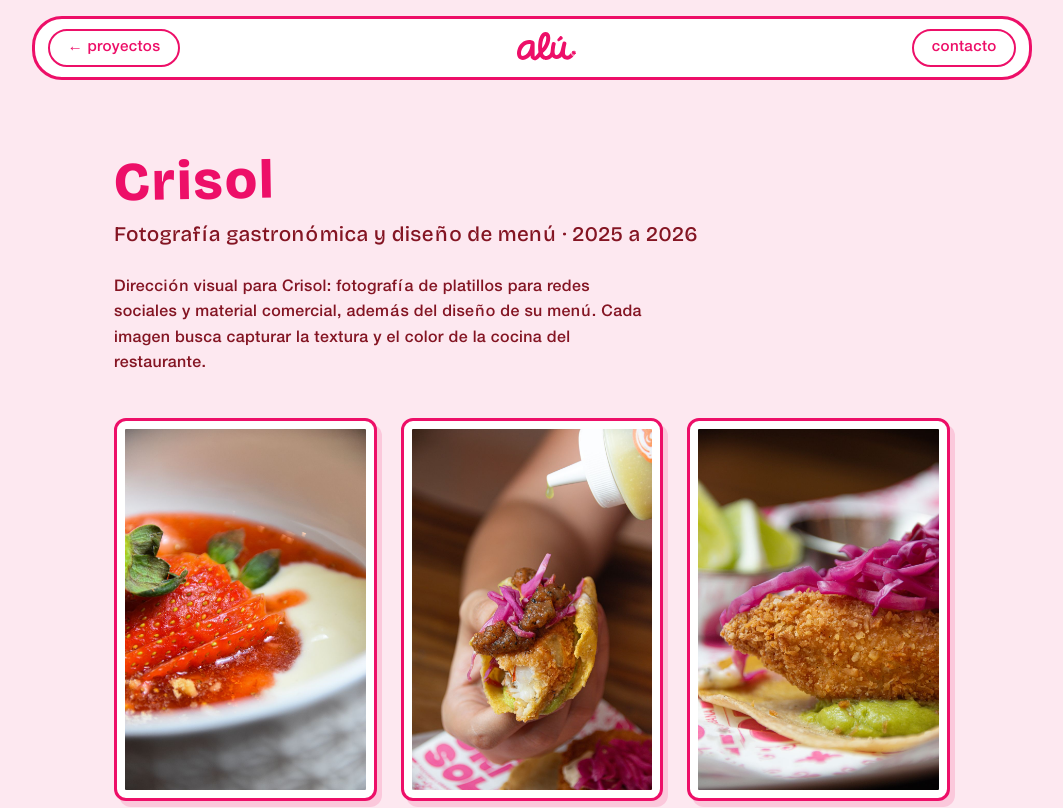
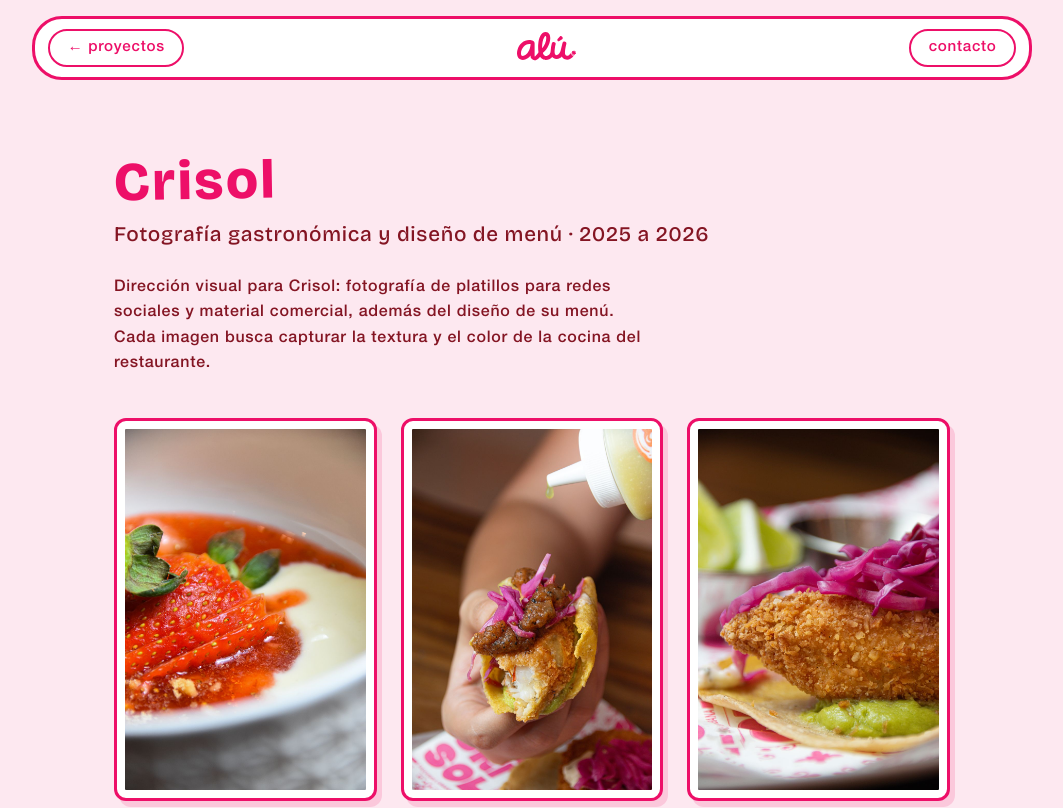
Before and after one commit to jasonesquivel/AluciaDesing, a plain HTML site: page proyectos/crisol.html in a window 1280 px wide. Shown: the top 808 px of the page, without its empty margins (108-1171 px from the left). Drawn offline with nearby package versions, Linux system fonts and the light colour scheme.

Commit message:
fix big?

```diff
--- a/proyectos/crisol.html
+++ b/proyectos/crisol.html
@@ -8,8 +8,8 @@
   <link rel="preconnect" href="https://fonts.googleapis.com">
   <link rel="preconnect" href="https://fonts.gstatic.com" crossorigin>
   <link href="https://fonts.googleapis.com/css2?family=Bricolage+Grotesque:opsz,wght@12..96,400..800&display=swap" rel="stylesheet">
-  <link rel="stylesheet" href="../styles.css">
-  <link rel="stylesheet" href="proyecto.css">
+  <link rel="stylesheet" href="../styles.css?v=3">
+  <link rel="stylesheet" href="proyecto.css?v=3">
 </head>
 <body class="project-page">
   <nav class="nav">
@@ -84,6 +84,6 @@
       <img src="../assets/crisol/menu-2.jpg" alt="Diseño de menú de Crisol, cara interior" loading="lazy" decoding="async">
     </div>
   </main>
-  <script src="proyecto.js"></script>
+  <script src="proyecto.js?v=3"></script>
 </body>
 </html>
--- a/proyectos/proyecto.js
+++ b/proyectos/proyecto.js
@@ -38,36 +38,3 @@
     if (e.key === 'Escape') close();
   });
 })();
-
-
-// Da un respiro a las vocales acentuadas y a la eñe para que el acento no se
-// encime con la letra de al lado (independiente de la fuente/dispositivo).
-(function () {
-  const ACC = /[\u00E1\u00E9\u00ED\u00F3\u00FA\u00FC\u00F1\u00C1\u00C9\u00CD\u00D3\u00DA\u00DC\u00D1]/;
-  const SKIP = { SCRIPT: 1, STYLE: 1, TEXTAREA: 1, NOSCRIPT: 1 };
-  const walker = document.createTreeWalker(document.body, NodeFilter.SHOW_TEXT, {
-    acceptNode(n) {
-      if (!n.nodeValue || !ACC.test(n.nodeValue)) return NodeFilter.FILTER_REJECT;
-      const p = n.parentNode;
-      if (!p || SKIP[p.nodeName] || p.classList.contains('accent-space')) return NodeFilter.FILTER_REJECT;
-      return NodeFilter.FILTER_ACCEPT;
-    }
-  });
-  const nodes = [];
-  let node;
-  while ((node = walker.nextNode())) nodes.push(node);
-  nodes.forEach((n) => {
-    const frag = document.createDocumentFragment();
-    for (const ch of n.nodeValue) {
-      if (ACC.test(ch)) {
-        const s = document.createElement('span');
-        s.className = 'accent-space';
-        s.textContent = ch;
-        frag.appendChild(s);
-      } else {
-        frag.appendChild(document.createTextNode(ch));
-      }
-    }
-    n.parentNode.replaceChild(frag, n);
-  });
-})();
--- a/styles.css
+++ b/styles.css
@@ -1,9 +1,9 @@
 /* Paleta del boceto PDF + papel de cuaderno */
 @font-face {
   font-family: "Helvetica Neue LT Pro";
-  src: url("assets/fonts/HelveticaNeueLTProMd.woff2") format("woff2"),
-       url("assets/fonts/HelveticaNeueLTProMd.woff") format("woff"),
-       url("assets/fonts/HelveticaNeueLTProMd.otf") format("opentype");
+  src: url("assets/fonts/HelveticaNeueLTProMd.woff2?v=3") format("woff2"),
+       url("assets/fonts/HelveticaNeueLTProMd.woff?v=3") format("woff"),
+       url("assets/fonts/HelveticaNeueLTProMd.otf?v=3") format("opentype");
   font-weight: 500;
   font-display: swap;
 }
@@ -30,20 +30,14 @@
   font-weight: 500;
   font-size: 1rem;
   line-height: 1.55;
-  letter-spacing: 0.02em;
+  /* separación entre letras: da aire y evita que los acentos y la eñe se
+     encimen con la letra de al lado en cualquier navegador (Windows/Chrome) */
+  letter-spacing: 0.045em;
   color: var(--maroon);
   background: var(--bg);
 }
 
-/* Espacio alrededor de vocales acentuadas y la eñe (lo aplica script.js /
-   proyecto.js envolviendo solo esos caracteres) para que el acento nunca se
-   encime con la letra de al lado, en cualquier fuente o dispositivo. */
-.accent-space {
-  margin-left: 0.06em;
-  margin-right: 0.06em;
-}
-
-h1, h2, h3 { font-family: var(--font-display); line-height: 1.15; letter-spacing: 0.04em; }
+h1, h2, h3 { font-family: var(--font-display); line-height: 1.15; letter-spacing: 0.045em; }
 
 img { max-width: 100%; display: block; }
 
```
Also changed, not shown: index.html (+2 -2 lines), proyectos/delias.html (+3 -3 lines), script.js (+0 -33 lines).
